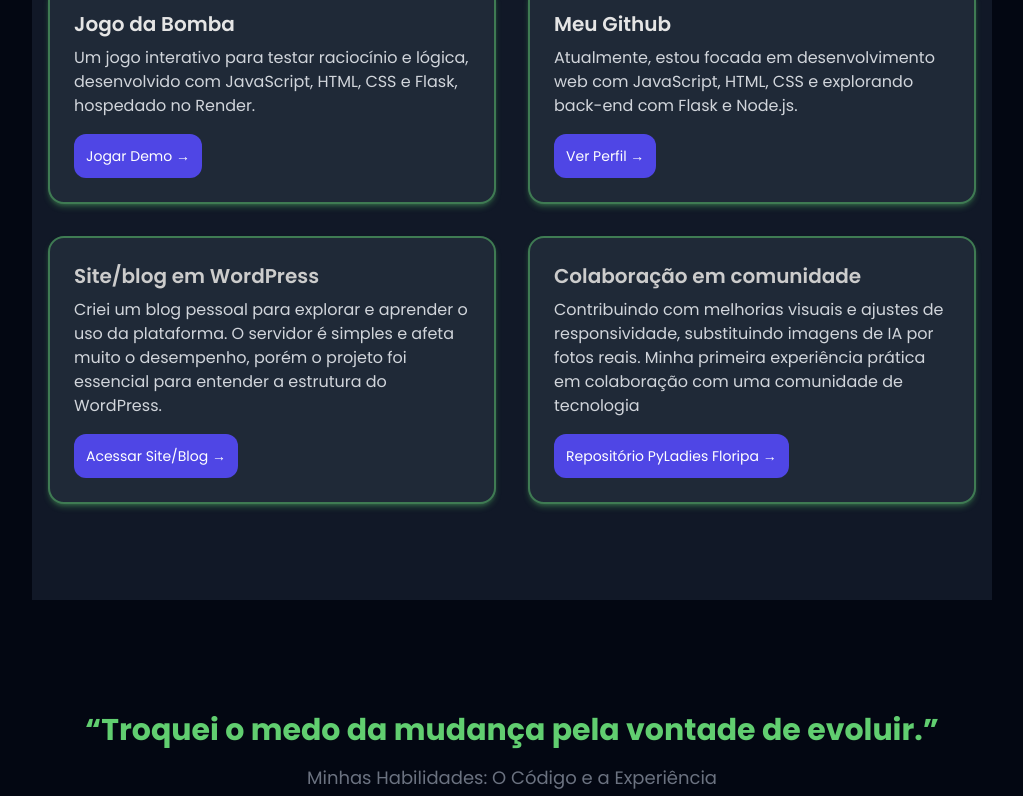
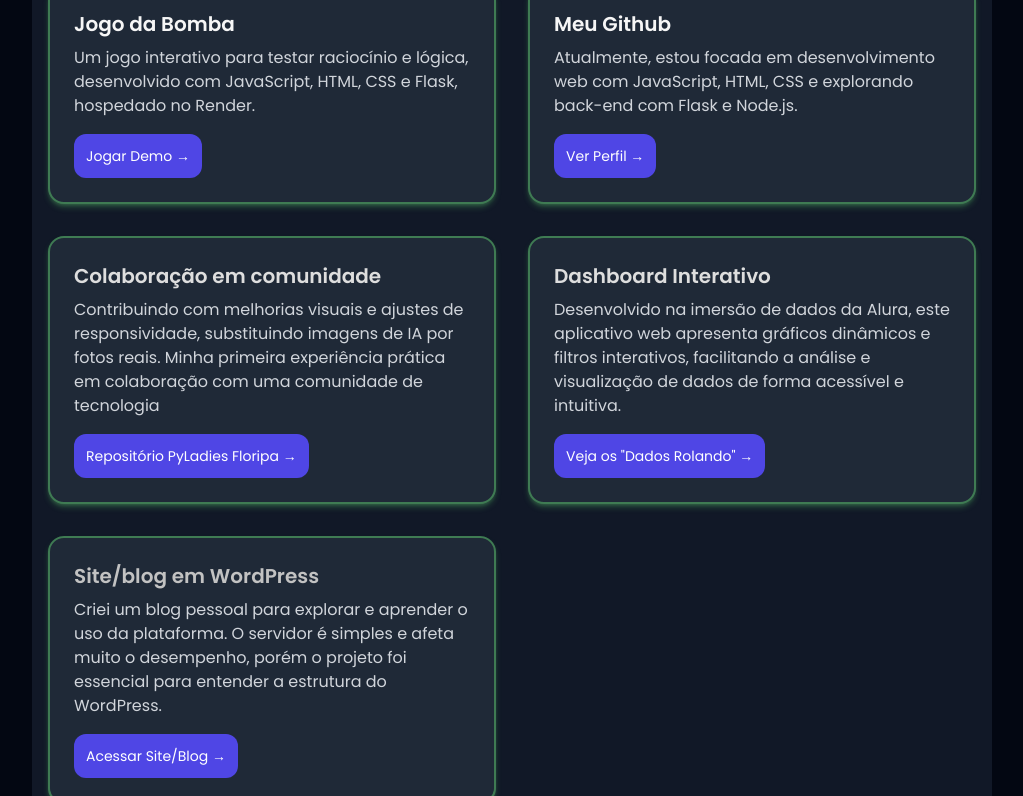
Before and after one commit to ClauSalomoni/ClauSalomoni.github.io, a React (Vite) app: page / in a window 1280 px wide. Shown: the part 2004-2800 px from the top of the page, without its empty margins (128-1151 px from the left). Built offline with nearby package versions, Linux system fonts and the light colour scheme.

Commit message:
Adicionado projeto dashboard

```diff
--- a/src/components/Header.tsx
+++ b/src/components/Header.tsx
@@ -8,7 +8,7 @@ export default function Header() {
     <header className="bg-white/80 backdrop-blur-md dark:bg-gray-900/80 shadow-sm sticky top-0 z-50">
       <nav className="max-w-6xl mx-auto flex items-center justify-between px-4 py-3" aria-label="Menu principal">
         <a href="#" className="text-xl font-bold text-indigo-600 dark:text-indigo-400">Claudia Salomoni</a>
-        <ul className="flex gap-6 text-sm md:text-base">
+        <ul className="flex gap-4 text-xs sm:gap-6 sm:text-sm md:text-base">
           <li>
             <LinkNav href="#sobre">
               Sobre
--- a/src/components/Projetos.tsx
+++ b/src/components/Projetos.tsx
@@ -22,16 +22,22 @@ const projetos: Projeto[] = [
     textoLink: "Ver Perfil →"
   },
   {
+    titulo: "Colaboração em comunidade",
+    descricao: "Contribuindo com melhorias visuais e ajustes de responsividade, substituindo imagens de IA por fotos reais. Minha primeira experiência prática em colaboração com uma comunidade de tecnologia",
+    link: "https://github.com/pyladies-floripa/site-pyladies-floripa",
+    textoLink: "Repositório PyLadies Floripa →"
+  },
+  {
+    titulo: "Dashboard Interativo",
+    descricao: "Desenvolvido na imersão de dados da Alura, este aplicativo web apresenta gráficos dinâmicos e filtros interativos, facilitando a análise e visualização de dados de forma acessível e intuitiva.",
+    link: "https://salarydash.streamlit.app/",
+    textoLink: 'Veja os "Dados Rolando" →'
+  },
+  {
     titulo: "Site/blog em WordPress",
     descricao: "Criei um blog pessoal para explorar e aprender o uso da plataforma. O servidor é simples e afeta muito o desempenho, porém o projeto foi essencial para entender a estrutura do WordPress.",
     link: "https://transformaçãoti.com.br",
     textoLink: "Acessar Site/Blog →"
-  },
-  {
-    titulo: "Colaboração em comunidade",
-    descricao: "Contribuindo com melhorias visuais e ajustes de responsividade, substituindo imagens de IA por fotos reais. Minha primeira experiência prática em colaboração com uma comunidade de tecnologia",
-    link: "https://github.com/pyladies-floripa/site-pyladies-floripa",
-    textoLink: "Repositório PyLadies Floripa →"
   },
   // Adicione mais projetos conforme quiser
 ]
--- a/src/index.css
+++ b/src/index.css
@@ -6,8 +6,12 @@ html {
   scroll-behavior: smooth;
 }
 @layer base {
+  html, body, #root {
+    height: 100%;
+  }
+
   body {
-    @apply bg-secondary;
+    @apply bg-gray-950 text-white font-poppins;
   }
 }
 
@@ -20,9 +24,7 @@ html {
     @apply rounded-2xl border border-gray-200 dark:border-gray-700 p-6 bg-white dark:bg-gray-800 shadow hover:shadow-md transition;
   }
 }
-body {
-  @apply font-poppins;
-}
+
 @layer utilities {
   .font-poppins {
     font-family: 'Poppins', sans-serif;
```
